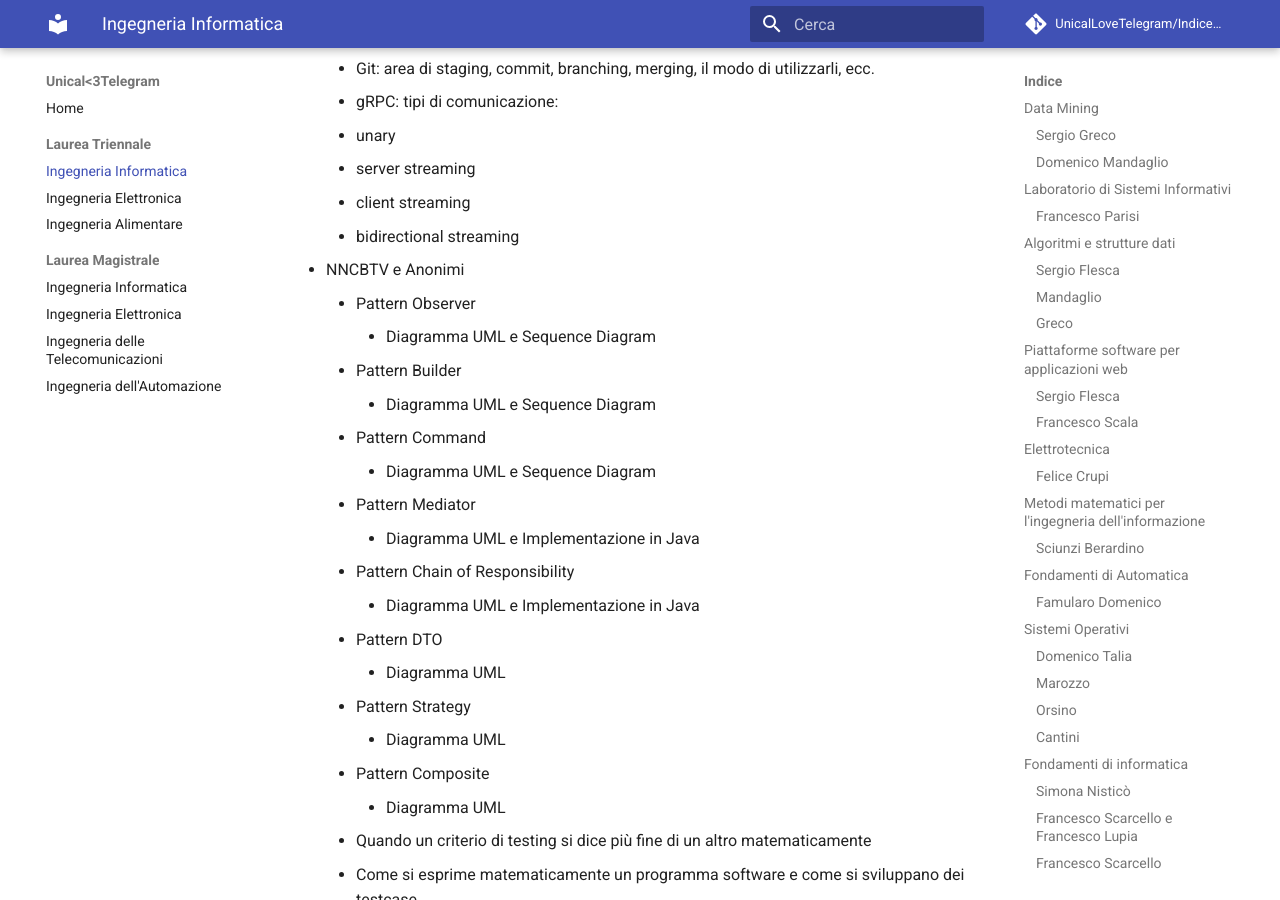
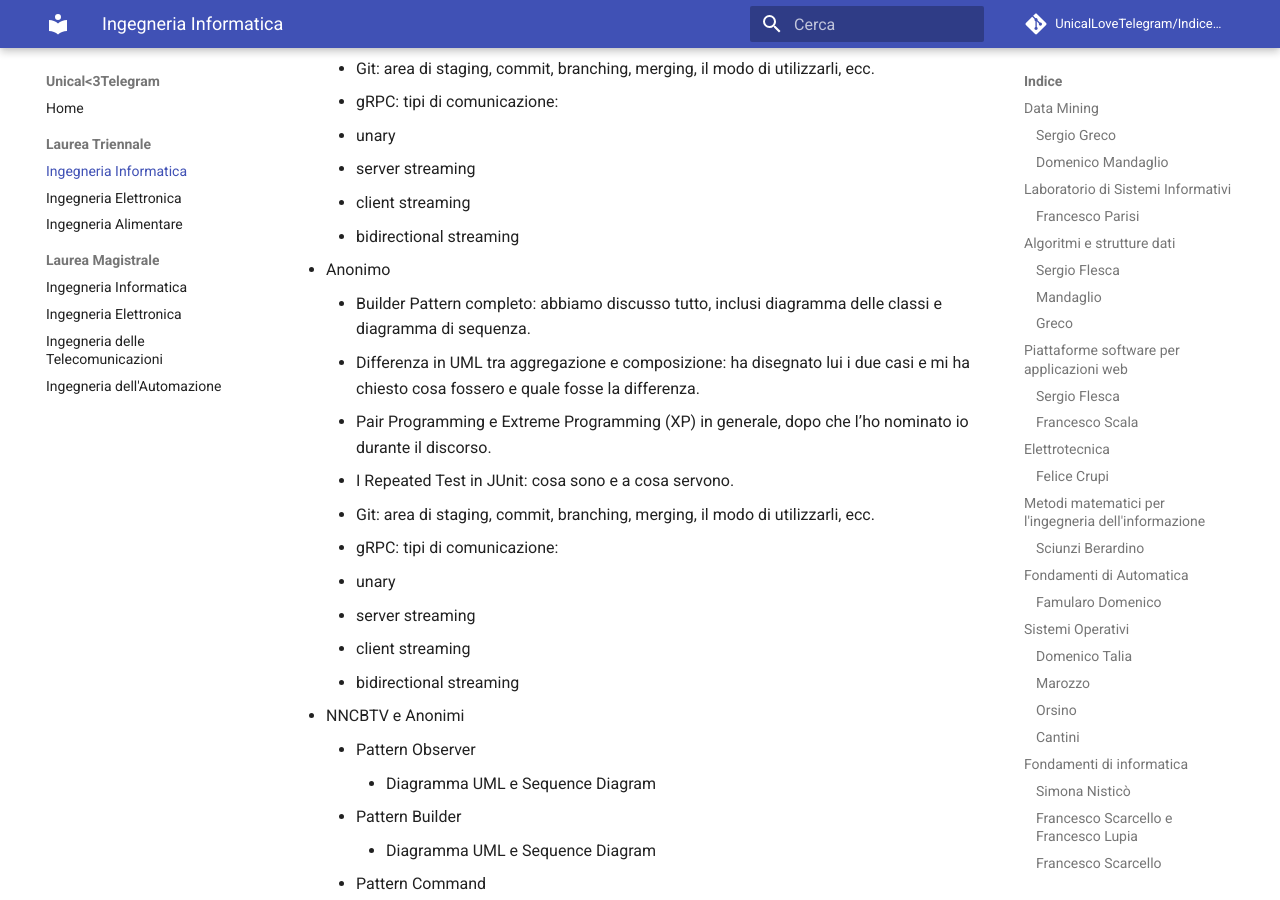
Before and after one commit to UnicalLoveTelegram/IndiceArgomentiOrale, an MkDocs documentation site: the page built from docs/laurea-triennale/ingegneria-informatica.md, in a window 1280 px wide and 900 px high, scrolled down 54833 px. Built offline with MkDocs 1.6.1 and Material for MkDocs 9.7.7, drawn with Linux system fonts in a browser that asks for light colours; comment, search, counter and statistics services are not loaded.

Commit message:
test lint

```diff
--- a/docs/laurea-triennale/ingegneria-informatica.md
+++ b/docs/laurea-triennale/ingegneria-informatica.md
@@ -1729,6 +1729,18 @@ malloc(sizeof(int)*(i+1));
     - client streaming
     - bidirectional streaming
 
+- Anonimo
+    - Builder Pattern completo: abbiamo discusso tutto, inclusi diagramma delle classi e diagramma di sequenza.
+    - Differenza in UML tra aggregazione e composizione: ha disegnato lui i due casi e mi ha chiesto cosa fossero e quale fosse la differenza.
+    - Pair Programming e Extreme Programming (XP) in generale, dopo che l’ho nominato io durante il discorso.
+    - I Repeated Test in JUnit: cosa sono e a cosa servono.
+    - Git: area di staging, commit, branching, merging, il modo di utilizzarli, ecc.
+    - gRPC: tipi di comunicazione:
+    - unary
+    - server streaming
+    - client streaming
+    - bidirectional streaming
+
 - NNCBTV e Anonimi
     - Pattern Observer
         - Diagramma UML e Sequence Diagram
@@ -1768,6 +1780,7 @@ malloc(sizeof(int)*(i+1));
     - Come mantiene le versioni git e quanto è lungo lo sha-1
     - Come avviene la merge in git
     - Cos'è uno sprint
+    - test
 
 ### Argento Luciano
 
```
